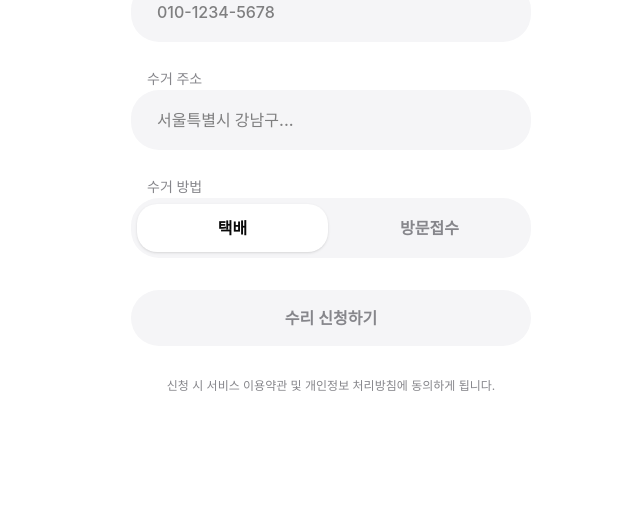
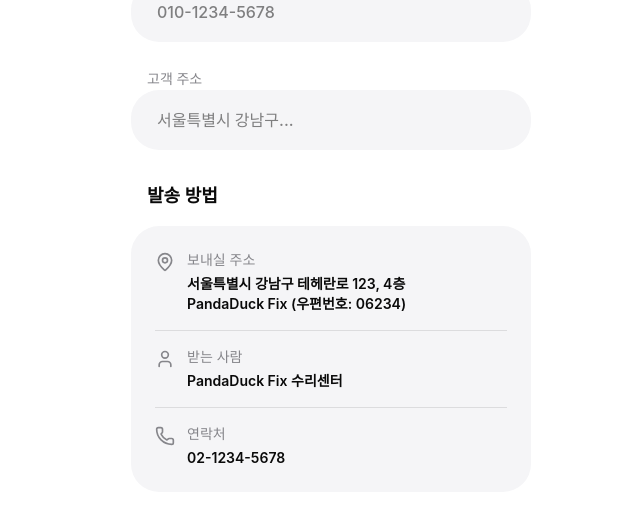
Before and after one commit to pandaduckdev-beep/pandaduck-fix, a React (Vite) app: page /repair/form in a window 1280 px wide. Shown: the part 427-933 px from the top of the page, without its empty margins (309-949 px from the left). Before the commit the page ends 853 px from the top, so only its background shows below. Built offline with nearby package versions, Linux system fonts and the light colour scheme; no server answers.

Commit message:
fix: 수리 신청 폼 버그 수정
- RepairForm.tsx: 폼 유효성 검사 및 에러 메시지 개선
- pricingService.ts: 컨트롤러 모델별 가격 로드 로직 수정

```diff
--- a/src/app/components/RepairForm.tsx
+++ b/src/app/components/RepairForm.tsx
@@ -1,9 +1,10 @@
-import { ChevronLeft, Check, Tag, CheckCircle2, Package, Gamepad2 } from "lucide-react";
+import { ChevronLeft, Check, Tag, CheckCircle2, Package, Gamepad2, MapPin, Phone, User } from "lucide-react";
 import { useState } from "react";
 import { useNavigate, useLocation } from "react-router-dom";
 import type { ServiceSelectionData } from "@/app/App";
 import { createRepairRequest } from "@/lib/api";
 import { getControllerModelName } from "@/utils/controllerModels";
+import { toast } from "sonner";
 
 export function RepairForm() {
   const navigate = useNavigate();
@@ -18,6 +19,7 @@
   });
 
   const [submitted, setSubmitted] = useState(false);
+  const [showConfirmModal, setShowConfirmModal] = useState(false);
   const [showSuccessModal, setShowSuccessModal] = useState(false);
   const [error, setError] = useState<string | null>(null);
 
@@ -39,7 +41,7 @@
         customerPhone: formData.phone,
         customerEmail: undefined,
         controllerModel: controllerModel || "DualSense", // 선택한 기종 사용
-        issueDescription: `수거 방법: ${formData.pickupMethod === 'express' ? '택배' : '방문접수'}, 주소: ${formData.address}`,
+        issueDescription: `고객 주소: ${formData.address}`,
         services: selectionData.services.map(service => ({
           serviceId: service.uuid, // UUID 사용
           optionId: service.selectedOption?.id,
@@ -191,7 +193,7 @@
           </div>
 
           <div className="space-y-2">
-            <label className="text-sm text-[#86868B] pl-4">수거 주소</label>
+            <label className="text-sm text-[#86868B] pl-4">고객 주소</label>
             <input
               type="text"
               value={formData.address}
@@ -201,37 +203,69 @@
               style={{ fontWeight: 500 }}
             />
           </div>
+        </div>
 
-          {/* Pickup Method Toggle */}
-          <div className="space-y-2">
-            <label className="text-sm text-[#86868B] pl-4">수거 방법</label>
-            <div className="bg-[#F5F5F7] rounded-[28px] p-1.5 flex gap-1.5">
-              <button
-                type="button"
-                onClick={() => setFormData({ ...formData, pickupMethod: "express" })}
-                className={`flex-1 py-3 rounded-[20px] transition-all ${
-                  formData.pickupMethod === "express"
-                    ? 'bg-white shadow-sm'
-                    : 'bg-transparent text-[#86868B]'
-                }`}
-                style={{ fontWeight: 600 }}
-              >
-                택배
-              </button>
-              <button
-                type="button"
-                onClick={() => setFormData({ ...formData, pickupMethod: "dropoff" })}
-                className={`flex-1 py-3 rounded-[20px] transition-all ${
-                  formData.pickupMethod === "dropoff"
-                    ? 'bg-white shadow-sm'
-                    : 'bg-transparent text-[#86868B]'
-                }`}
-                style={{ fontWeight: 600 }}
-              >
-                방문접수
-              </button>
+        {/* Shipping Method Section */}
+        <div className="space-y-4">
+          <h3 className="text-lg pl-4" style={{ fontWeight: 600 }}>
+            발송 방법
+          </h3>
+
+          {/* Company Address Info */}
+          <div className="bg-[#F5F5F7] rounded-[28px] p-6 space-y-4">
+            <div className="flex items-start gap-3">
+              <MapPin className="w-5 h-5 text-[#86868B] flex-shrink-0 mt-0.5" />
+              <div className="flex-1">
+                <p className="text-sm text-[#86868B] mb-1">보내실 주소</p>
+                <p className="text-sm" style={{ fontWeight: 600 }}>
+                  서울특별시 강남구 테헤란로 123, 4층<br />
+                  PandaDuck Fix (우편번호: 06234)
+                </p>
+              </div>
+            </div>
+
+            <div className="h-px bg-[rgba(0,0,0,0.1)]"></div>
+
+            <div className="flex items-start gap-3">
+              <User className="w-5 h-5 text-[#86868B] flex-shrink-0 mt-0.5" />
+              <div className="flex-1">
+                <p className="text-sm text-[#86868B] mb-1">받는 사람</p>
+                <p className="text-sm" style={{ fontWeight: 600 }}>
+                  PandaDuck Fix 수리센터
+                </p>
+              </div>
+            </div>
+
+            <div className="h-px bg-[rgba(0,0,0,0.1)]"></div>
+
+            <div className="flex items-start gap-3">
+              <Phone className="w-5 h-5 text-[#86868B] flex-shrink-0 mt-0.5" />
+              <div className="flex-1">
+                <p className="text-sm text-[#86868B] mb-1">연락처</p>
+                <p className="text-sm" style={{ fontWeight: 600 }}>
+                  02-1234-5678
+                </p>
+              </div>
             </div>
           </div>
+
+          {/* Convenience Store Delivery Button */}
+          <button
+            type="button"
+            onClick={() => toast.info('편의점 택배 예약 서비스는 준비 중입니다.')}
+            className="w-full py-4 bg-white border-2 border-[#000000] rounded-full transition-all hover:scale-[0.98] active:scale-[0.96]"
+            style={{ fontWeight: 600 }}
+          >
+            <div className="flex items-center justify-center gap-2">
+              <Package className="w-5 h-5" />
+              <span>편의점 택배 예약하기</span>
+            </div>
+          </button>
+
+          <p className="text-xs text-center text-[#86868B] px-4">
+            편의점 택배 또는 직접 방문하여 컨트롤러를 보내주세요.<br />
+            접수 후 영업일 기준 1-3일 내 수리가 완료됩니다.
+          </p>
         </div>
 
         {/* Error Message */}
@@ -313,12 +347,6 @@
                 <span className="text-[#86868B]">연락처</span>
                 <span style={{ fontWeight: 600 }}>{formData.phone}</span>
               </div>
-              <div className="flex items-center justify-between text-sm">
-                <span className="text-[#86868B]">수거 방법</span>
-                <span style={{ fontWeight: 600 }}>
-                  {formData.pickupMethod === 'express' ? '택배' : '방문접수'}
-                </span>
-              </div>
               {selectionData && (
                 <div className="flex items-center justify-between text-sm pt-2 border-t border-[rgba(0,0,0,0.1)]">
                   <span className="text-[#86868B]">결제 예정 금액</span>
--- a/src/services/pricingService.ts
+++ b/src/services/pricingService.ts
@@ -70,11 +70,12 @@
 export async function getServicesWithPricing(
   controllerModelId: string
 ): Promise<ServiceWithPricing[]> {
-  // 1. 모든 활성 서비스 조회
+  // 1. 모든 활성 서비스 조회 (display_order 순으로 정렬)
   const { data: services, error: servicesError } = await supabase
     .from('services')
     .select('*, service_options(*)')
-    .eq('is_active', true);
+    .eq('is_active', true)
+    .order('display_order');
 
   if (servicesError) {
     console.error('Error fetching services:', servicesError);
```
